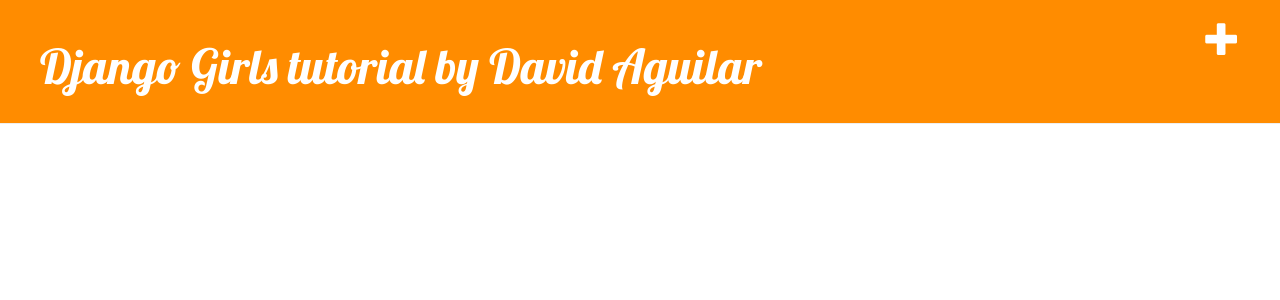
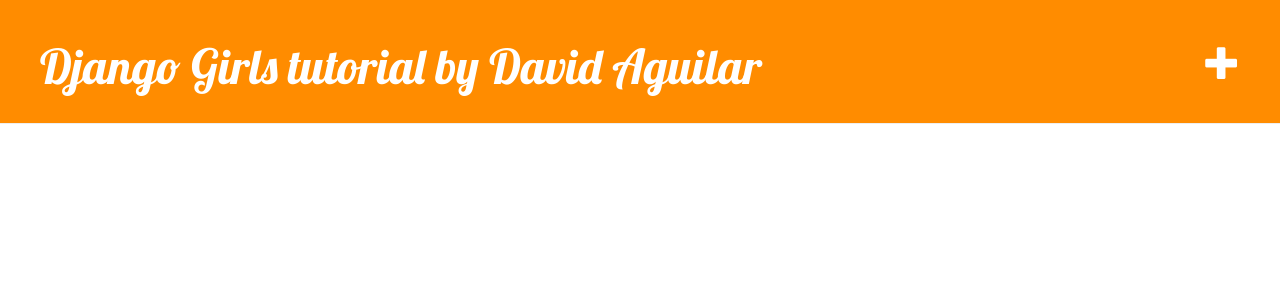
Before and after one commit to gdaguilarc/django-girls, a Django app: template blog/templates/blog/base.html in a window 1280 px wide. Shown: the top 300 px of the page. Run offline with Django 3.2, Linux system fonts and the light colour scheme; the template is opened without the code that fills it, so the values that code supplies are empty; the visitor is signed in with stand-in values (Sample User, id 1); some libraries are stand-ins or nearby versions.

Commit message:
Centering the :plus: arrow

```diff
--- a/blog/static/css/blog.css
+++ b/blog/static/css/blog.css
@@ -59,3 +59,9 @@
 .post h2 a:visited {
   color: #000000;
 }
+
+.center-object {
+  display: flex;
+  align-items: center;
+  justify-content: space-between;
+}
--- a/blog/templates/blog/base.html
+++ b/blog/templates/blog/base.html
@@ -19,12 +19,17 @@
   </head>
   <body>
     <div class="page-header">
-      {% if user.is_authenticated %}
-      <a href="{% url 'post_new' %}" class="top-menu"
-        ><span class="glyphicon glyphicon-plus"></span
-      ></a>
-      {% endif %}
-      <h1><a href="/">Django Girls tutorial by David Aguilar</a></h1>
+      <div class="center-object">
+        <h1><a href="/">Django Girls tutorial by David Aguilar</a></h1>
+        {% if user.is_authenticated %}
+
+        <div>
+          <a href="{% url 'post_new' %}" class="top-menu"
+            ><span class="glyphicon glyphicon-plus"></span
+          ></a>
+        </div>
+        {% endif %}
+      </div>
     </div>
 
     <div class="content container">
```
